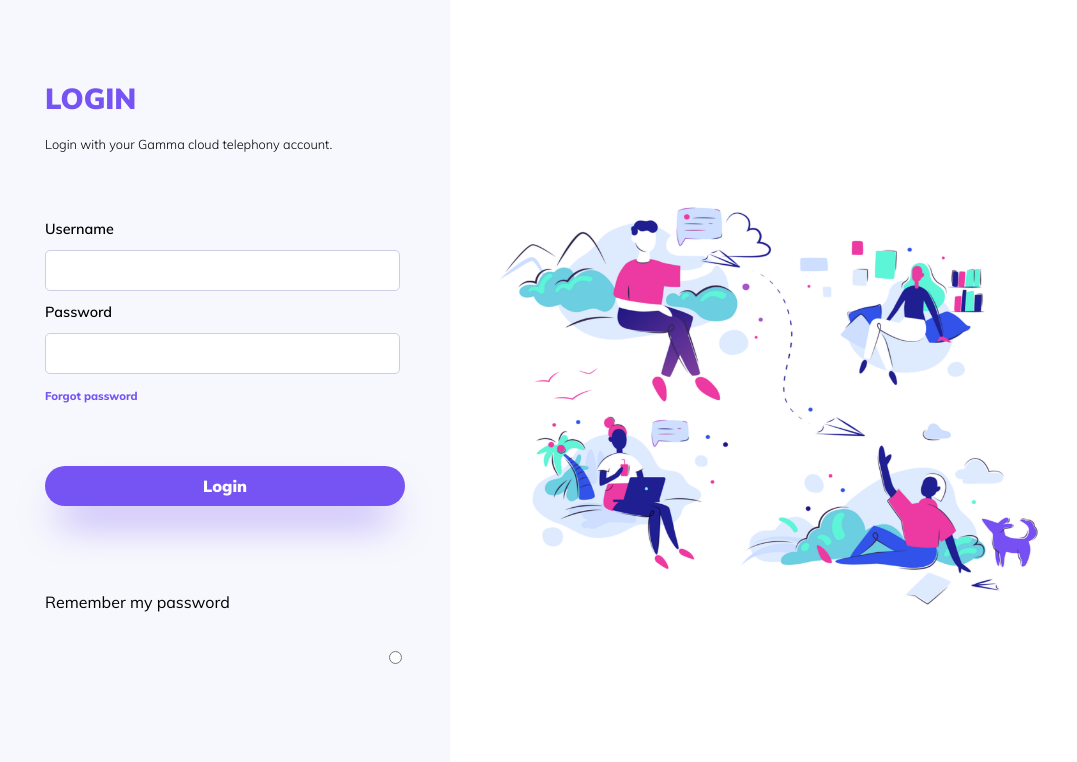
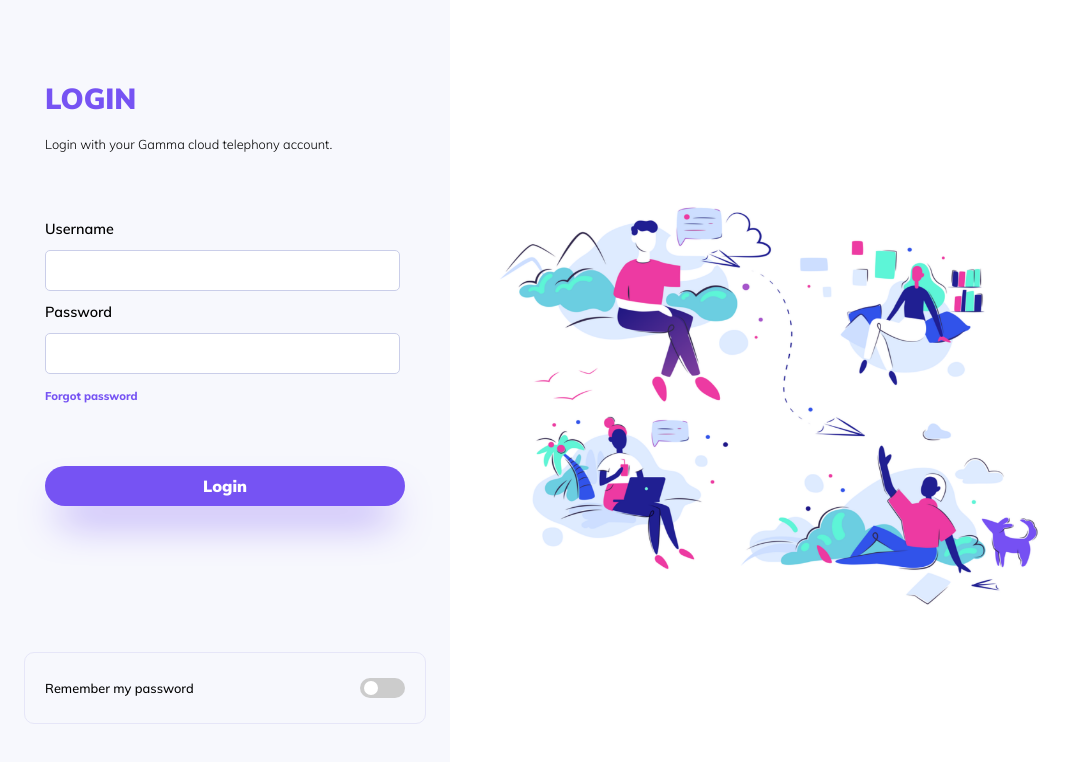
Before and after one commit to MBerry97/login-screen, a React (Create React App) app: page / in a window 1280 px wide. Shown: the top 762 px of the page, without its empty margins (0-1077 px from the left). Built offline with nearby package versions, Linux system fonts and the light colour scheme.

Commit message:
added slider for remember password

```diff
--- a/src/components/loginBox/rememberPassword/rememberPassword.css
+++ b/src/components/loginBox/rememberPassword/rememberPassword.css
@@ -2,8 +2,81 @@
   grid-area: rememberPassword;
   display: flex;
   justify-content: space-between;
+  border: 1px solid rgb(230, 230, 248);
+  border-radius: 10px;
+  height: 70px;
+  width: 100%;
+  position: relative;
+  right: 21px;
+  top: 60px;
+  padding-left: 20px;
+  padding-right: 20px;
 }
 
-.rememberPassword__container span {
+.rememberPassword__container span,
+.rememberPassword__container label {
   font-family: Mulish Black;
+  margin: auto 0;
+  font-size: 0.8rem;
+  font-weight: 500;
 }
+
+.switch {
+  position: relative;
+  display: inline-block;
+  width: 45px;
+  height: 20px;
+}
+
+.switch input {
+  opacity: 0;
+  width: 0;
+  height: 0;
+}
+
+.slider {
+  position: absolute;
+  cursor: pointer;
+  top: 0;
+  left: 0;
+  right: 0;
+  bottom: 0;
+  background-color: #ccc;
+  -webkit-transition: 0.4s;
+  transition: 0.4s;
+}
+
+.slider:before {
+  position: absolute;
+  content: '';
+  height: 14px;
+  width: 14px;
+  left: 4px;
+  bottom: 3px;
+  background-color: white;
+  -webkit-transition: 0.4s;
+  transition: 0.4s;
+}
+
+input:checked + .slider {
+  background-color: rgb(118, 83, 243);
+}
+
+/* input:focus + .slider {
+  box-shadow: 0 0 1px #2196f3;
+} */
+
+input:checked + .slider:before {
+  -webkit-transform: translateX(26px);
+  -ms-transform: translateX(26px);
+  transform: translateX(24px);
+}
+
+/* Rounded sliders */
+.slider.round {
+  border-radius: 34px;
+}
+
+.slider.round:before {
+  border-radius: 50%;
+}
--- a/src/components/loginBox/rememberPassword/rememberPassword.jsx
+++ b/src/components/loginBox/rememberPassword/rememberPassword.jsx
@@ -4,7 +4,10 @@
   return (
     <div className='rememberPassword__container'>
       <span>Remember my password </span>
-      <input type='radio'></input>
+      <label className="switch">
+  <input type="checkbox" />
+  <span className="slider round"></span>
+       </label>
     </div>
   );
 }
```
Also changed, not shown: 1 other file (tests, documents, lock files or other folders).
